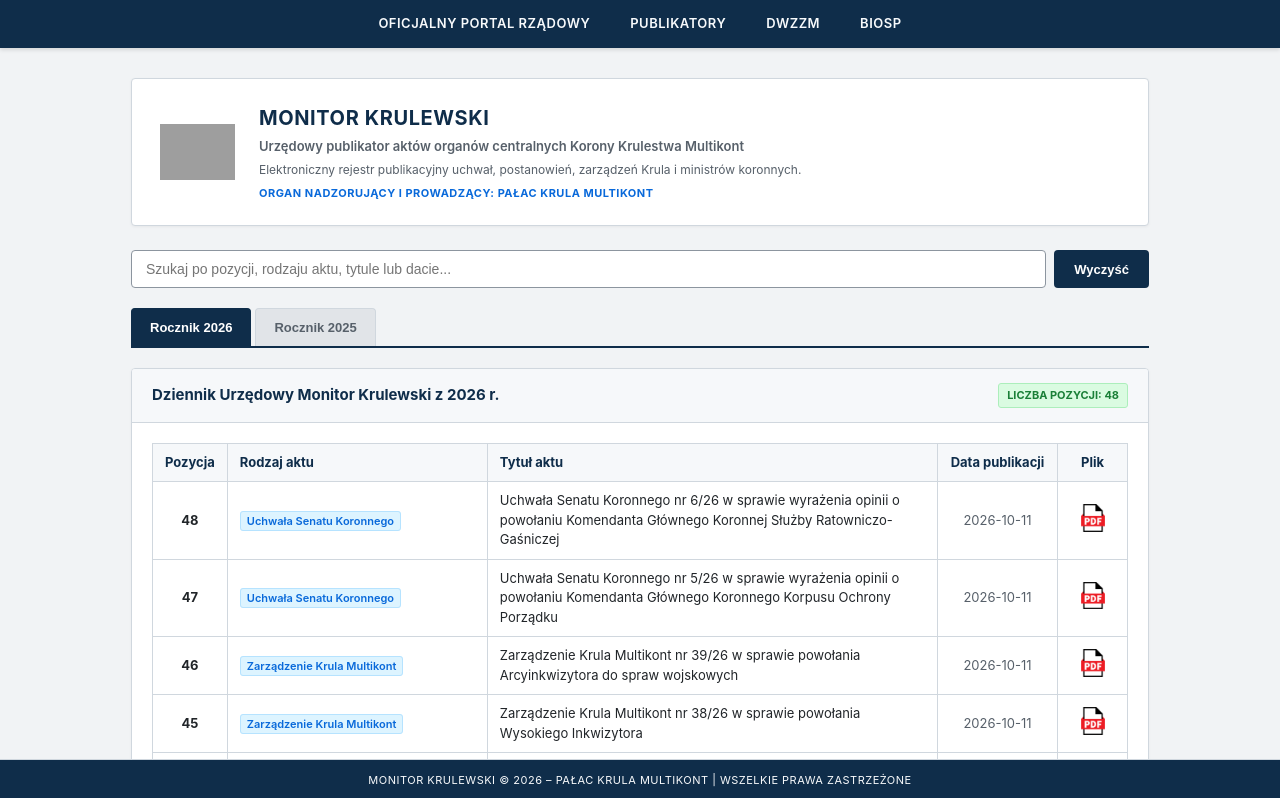
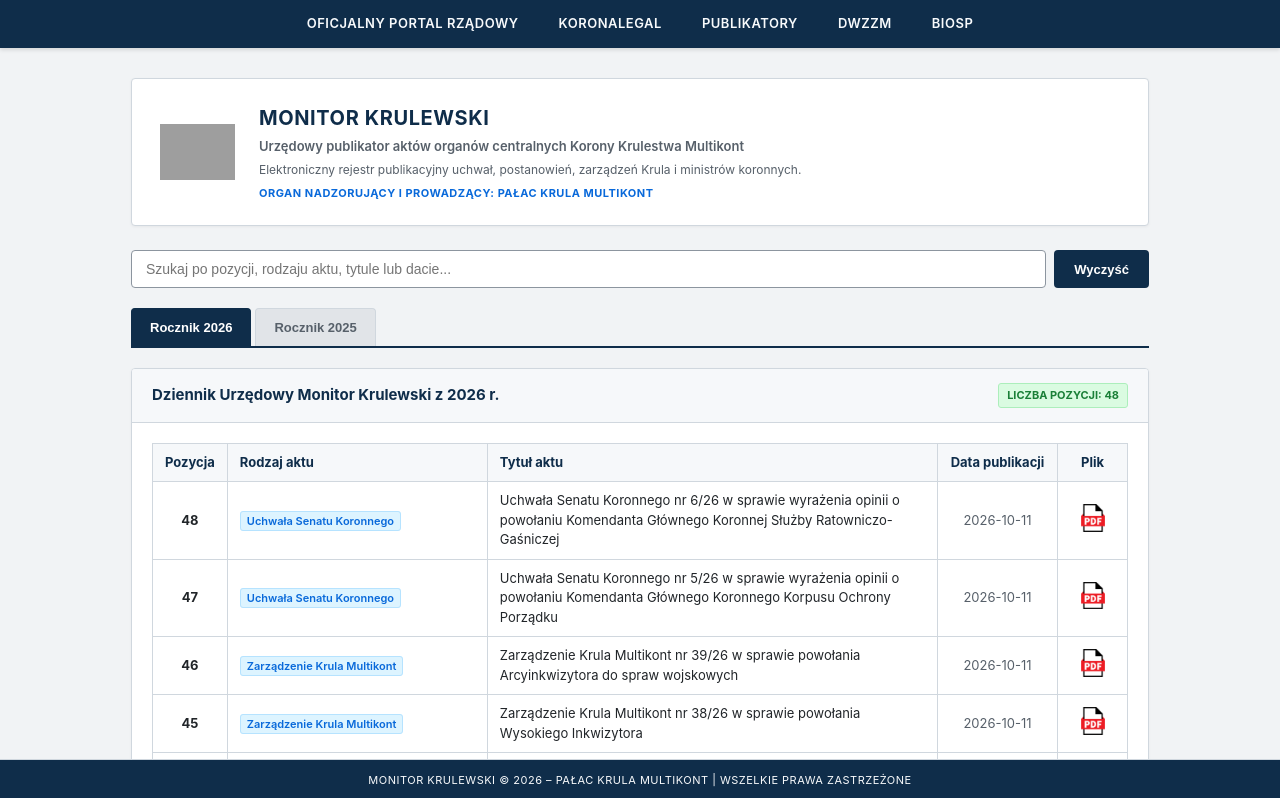
Before and after one commit to krulestwomultikont/MK, a plain HTML site: page index.html in a window 1280 px wide. Shown: the top 798 px of the page. Drawn offline with Linux system fonts and the light colour scheme; grey boxes are pictures that could not be loaded.

Commit message:
MK: link KoronaLegal in government navigation

```diff
--- a/index.html
+++ b/index.html
@@ -20,6 +20,7 @@
         <li><a href="https://krulestwomultikont.github.io/BIOSP/OPR/senat.html">Senat Koronny</a></li>
       </ul>
     </li>
+    <li><a href="https://koronalegal.krulestwomultikont.workers.dev/">KoronaLegal</a></li>
     <li>
       <a href="#">Publikatory</a>
       <ul class="submenu">
```
